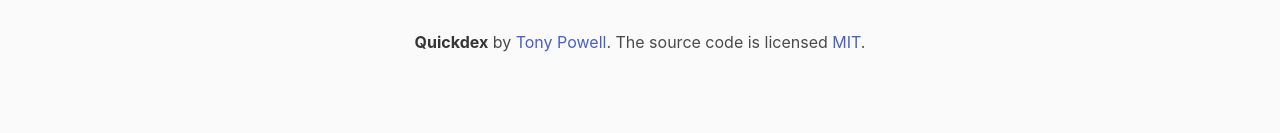
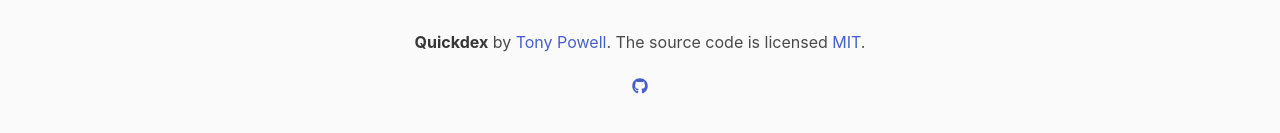
Before and after one commit to cephalization/quickdex, a Svelte app: page / in a window 1280 px wide. Shown: the part 635-768 px from the top of the page. Built offline with nearby package versions, Linux system fonts and the light colour scheme; no server answers.

Commit message:
Minor deployment improvements

```diff
--- a/src/components/Footer.svelte
+++ b/src/components/Footer.svelte
@@ -4,5 +4,8 @@
 			<strong>Quickdex</strong> by <a href="https://anthonypowell.me/">Tony Powell</a>. The source code is licensed
 			<a href="http://opensource.org/licenses/mit-license.php">MIT</a>.
 		</p>
+		<a href="https://www.github.com/cephalization/quickdex" class="icon is-medium">
+			<i class="fab fa-github"></i>
+		</a>
 	</div>
 </footer>
--- a/src/main.js
+++ b/src/main.js
@@ -1,5 +1,6 @@
 import 'bulma/css/bulma.css'
 import App from './App.svelte';
+import {getPokemon} from "./getPokemon.js";
 
 const app = new App({
 	target: document.body,
@@ -7,4 +8,6 @@
 
 window.app = app;
 
+getPokemon(1)
+
 export default app;
```
